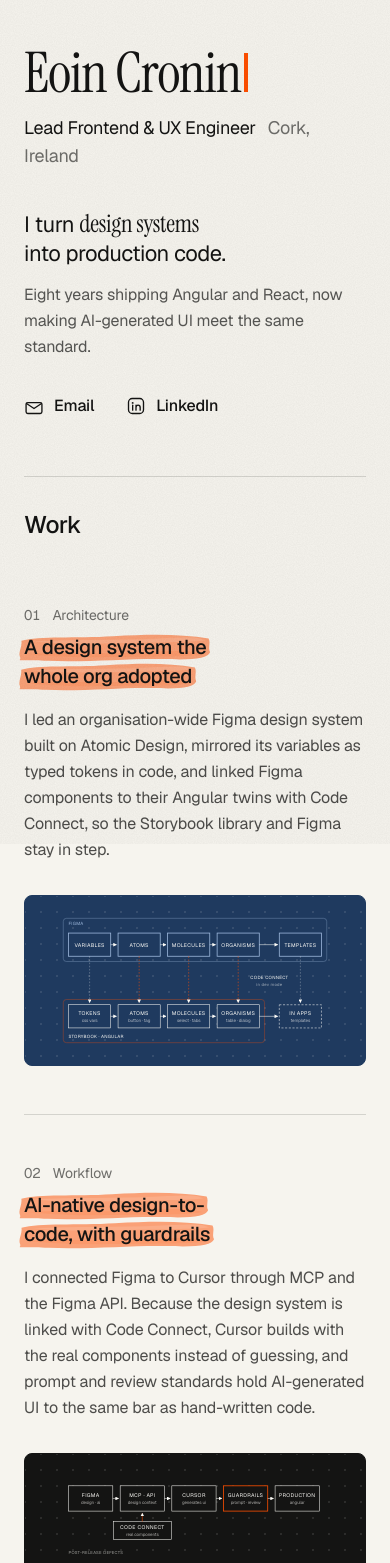
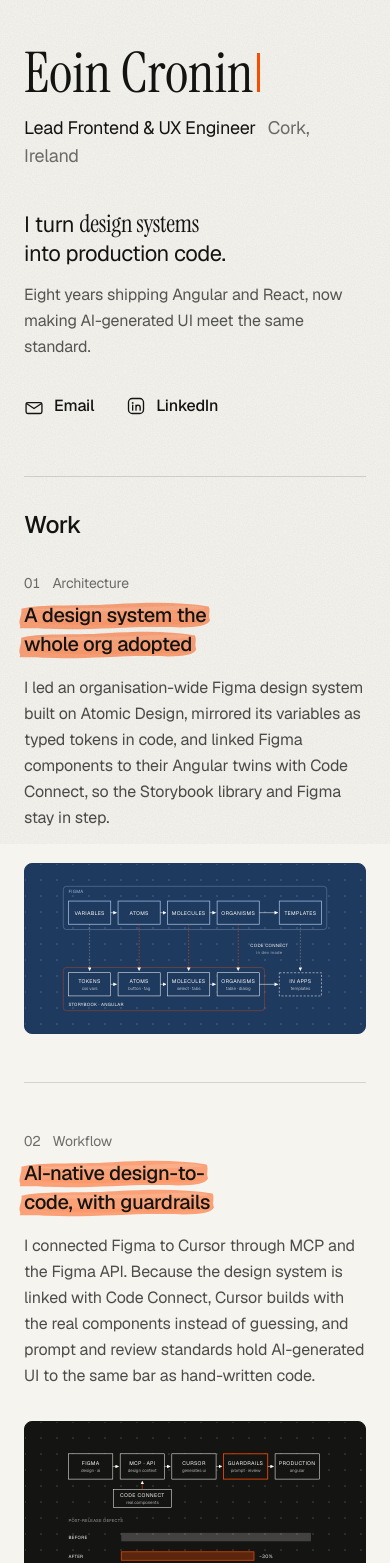
Before and after one commit to eoincro/Portfolio, a Next.js app: page / in a window 390 px wide. Shown: the top 1563 px of the page. Built offline with nearby package versions, Linux system fonts and the light colour scheme.

Commit message:
Mobile hero and work spacing tweaks
Co-authored-by: Cursor <cursoragent@cursor.com>

```diff
--- a/components/portfolio/TypeHero.tsx
+++ b/components/portfolio/TypeHero.tsx
@@ -6,7 +6,7 @@ export function TypeHero() {
     <section aria-labelledby="hero-name" className="pt-12 pb-12 md:pt-14 md:pb-12">
       <h1
         id="hero-name"
-        className={`${serif.className} text-[clamp(3.5rem,12vw,9.5rem)] leading-[0.9] font-normal tracking-[-0.02em]`}
+        className={`${serif.className} text-[clamp(3.5rem,12vw,9.5rem)] leading-[0.9] font-normal tracking-normal md:tracking-[-0.02em]`}
       >
         Eoin Cronin
         <span aria-hidden className="ml-[0.06em] inline-block h-[0.7em] w-[0.06em] bg-signal" />
--- a/components/portfolio/WorkIndex.tsx
+++ b/components/portfolio/WorkIndex.tsx
@@ -19,7 +19,7 @@ export function WorkIndex() {
             <li key={study.id} id={`work-${study.id}`} className="scroll-mt-8">
               <article
                 aria-labelledby={`case-${study.id}`}
-                className={`py-12 md:grid md:grid-cols-12 md:items-start md:gap-x-8 md:py-16 ${index === 0 ? "md:pt-8" : ""}`}
+                className={`py-12 md:grid md:grid-cols-12 md:items-start md:gap-x-8 md:py-16 ${index === 0 ? "pt-4 md:pt-8" : ""}`}
               >
                 <div className={`md:col-span-4 ${index % 2 === 1 ? "md:order-2" : ""}`}>
                   <p className="flex gap-3 text-sm text-ink/60">
```
